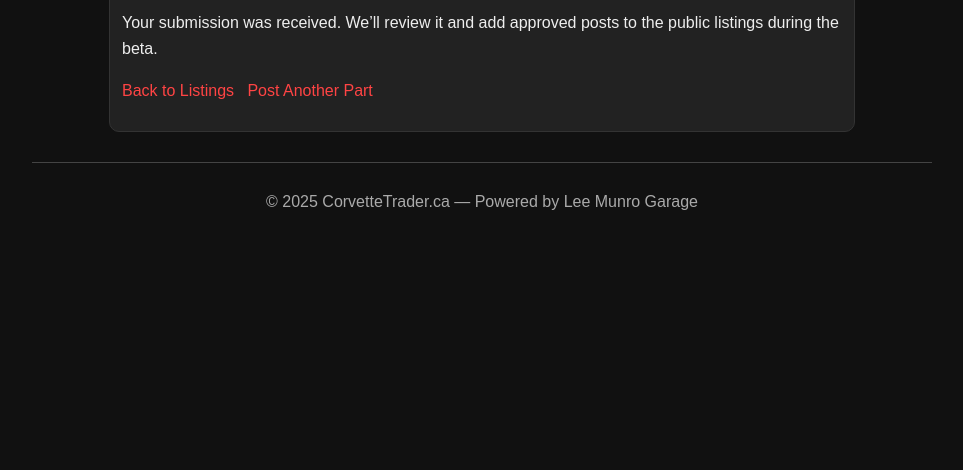
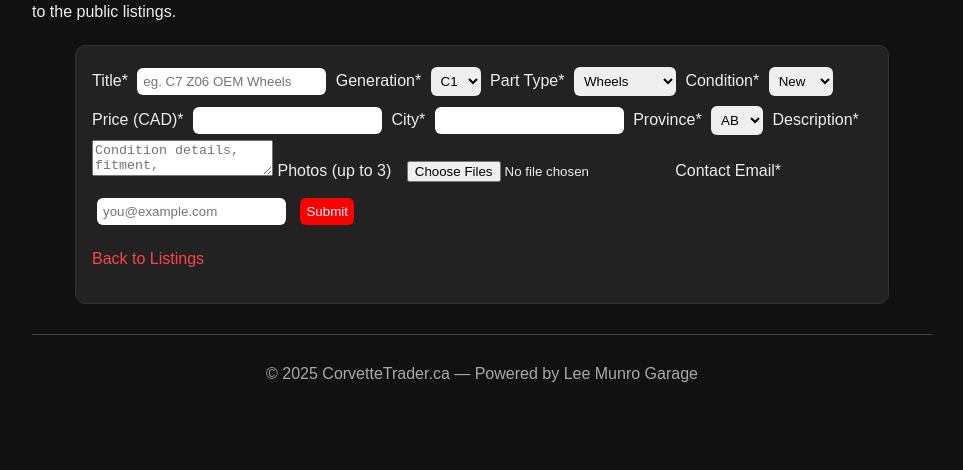
Before and after one commit to garagelifeparis/corvettetrader.ca, a plain HTML site: page sell.html in a window 1280 px wide. Shown: the part 330-800 px from the top of the page, without its empty margins (158-1121 px from the left). Drawn offline with Linux system fonts and the light colour scheme.

Commit message:
Update sell.html

```diff
--- a/sell.html
+++ b/sell.html
@@ -3,7 +3,7 @@
 <head>
   <meta charset="utf-8" />
   <meta name="viewport" content="width=device-width, initial-scale=1" />
-  <title>Thanks! | CorvetteTrader.ca</title>
+  <title>Post a Part | CorvetteTrader.ca</title>
   <link rel="stylesheet" href="assets/style.css" />
 </head>
 <body>
@@ -13,17 +13,93 @@
     <nav>
       <a href="index.html">Home</a>
       <a href="listings.html">Browse Listings</a>
-      <a href="sell.html">Post a Part</a>
+      <a href="sell.html" class="active">Post a Part</a>
     </nav>
     <hr />
   </header>
 
   <main class="container">
-    <div class="card" style="max-width:720px;margin:24px auto;">
-      <h2>Thanks! 🎉</h2>
-      <p>Your submission was received. We’ll review it and add approved posts to the public listings during the beta.</p>
-      <p><a href="listings.html">Back to Listings</a> &nbsp; <a href="sell.html">Post Another Part</a></p>
-    </div>
+    <h2>Post a Part</h2>
+    <p>Fill out the form below. Submissions go to our inbox (Netlify Forms) while we’re building. We’ll review and add approved posts to the public listings.</p>
+
+    <!-- ✅ Netlify Form (name must match hidden form-name) -->
+    <form
+      name="part-listing"
+      method="POST"
+      action="/sell-success.html"
+      netlify
+      data-netlify="true"
+      netlify-honeypot="bot-field"
+      enctype="multipart/form-data"
+      class="card"
+      style="max-width:780px;margin:20px auto;padding:16px;"
+    >
+      <!-- Netlify needs these -->
+      <input type="hidden" name="form-name" value="part-listing" />
+      <p style="display:none">
+        <label>Don’t fill this out: <input name="bot-field" /></label>
+      </p>
+
+      <label>Title*
+        <input type="text" name="title" required placeholder="eg. C7 Z06 OEM Wheels" />
+      </label>
+
+      <label>Generation*
+        <select name="generation" required>
+          <option value="C1">C1</option><option value="C2">C2</option>
+          <option value="C3">C3</option><option value="C4">C4</option>
+          <option value="C5">C5</option><option value="C6">C6</option>
+          <option value="C7">C7</option><option value="C8">C8</option>
+        </select>
+      </label>
+
+      <label>Part Type*
+        <select name="partType" required>
+          <option>Wheels</option><option>Suspension</option>
+          <option>Exhaust</option><option>Body</option>
+          <option>Interior</option><option>Electronics</option>
+          <option>Other</option>
+        </select>
+      </label>
+
+      <label>Condition*
+        <select name="condition" required>
+          <option>New</option><option>Used</option>
+        </select>
+      </label>
+
+      <label>Price (CAD)*
+        <input type="number" name="price" required />
+      </label>
+
+      <label>City*
+        <input type="text" name="city" required />
+      </label>
+
+      <label>Province*
+        <select name="province" required>
+          <option>AB</option><option>BC</option><option>MB</option><option>NB</option>
+          <option>NL</option><option>NS</option><option>NT</option><option>NU</option>
+          <option>ON</option><option>PE</option><option>QC</option>
+          <option>SK</option><option>YT</option>
+        </select>
+      </label>
+
+      <label>Description*
+        <textarea name="description" required placeholder="Condition details, fitment, shipping/pickup, etc."></textarea>
+      </label>
+
+      <label>Photos (up to 3)
+        <input type="file" name="photos" accept="image/*" multiple />
+      </label>
+
+      <label>Contact Email*
+        <input type="email" name="contact" required placeholder="you@example.com" />
+      </label>
+
+      <button type="submit" class="btn">Submit</button>
+      <p><a href="listings.html">Back to Listings</a></p>
+    </form>
   </main>
 
   <footer>
```
